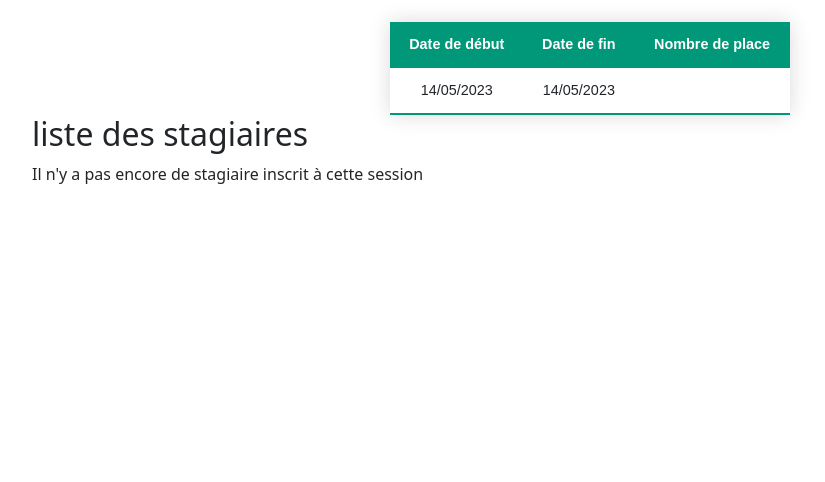
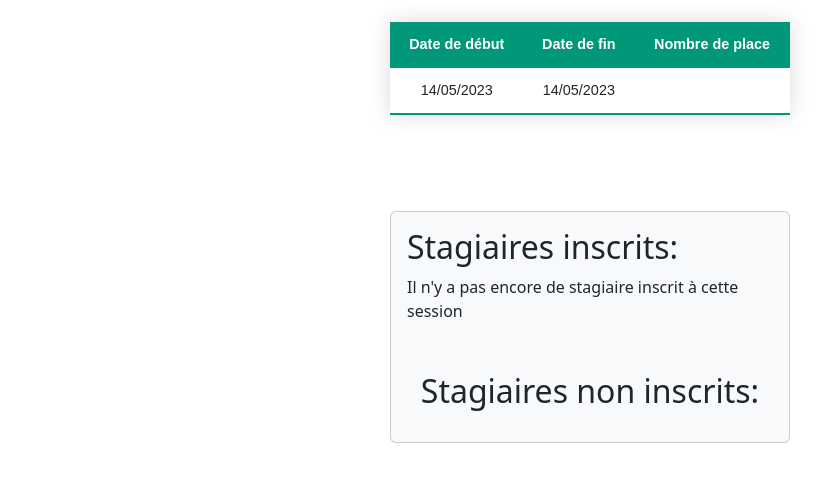
Before and after one commit to Lunamorgendorffer/SfSession, a Symfony app: template templates/session/detailSession.html.twig in a window 1280 px wide. Shown: the part 58-540 px from the top of the page, without its empty margins (50-875 px from the left). Run offline with Twig, Linux system fonts and the light colour scheme; the template is opened without the code that fills it, so the values that code supplies are empty; some libraries are stand-ins or nearby versions.

Commit message:
update fonc show +addStagiaire

```diff
--- a/templates/session/detailSession.html.twig
+++ b/templates/session/detailSession.html.twig
@@ -5,7 +5,7 @@
 {% block body %}
 
 <h1 style="text-align: center; margin-bottom: 30px"> {{ session }}</h1>
-<div class="container" style="display: flex; flex-direction: column; justify-content: center;">
+<div class="container" style="display: flex; flex-direction: column; align-items: center; gap:3em">
     <div>
         <table class="styled-table">
             <thead>
@@ -46,18 +46,34 @@
         {% endfor %}
     </div>
 
-    <h2>liste des stagiaires</h2>
-        {% if session.stagiaires| length ==0 %}
+    <div class="card p-3 bg-light" style="display: flex; flex-direction: column; align-items: center; width: 25rem;">
+        <div>
+            <h2>Stagiaires inscrits:</h2>
+            {% if session.stagiaires| length == 0 %}
+                <p> Il n'y a pas encore de stagiaire inscrit à cette session </p>
+            {% else %}
+                {% for stagiaire in session.stagiaires %}
+                <a href="{{ path('show_stagiaire', {'id': stagiaire.id})}}">{{stagiaire}}</a> <br>
+                {% endfor %}
+            {% endif %}
+        </div>
 
-            <p> Il n'y a pas encore de stagiaire inscrit à cette session </p>
+        <hr>
 
-        {% else %}
+        <div>
+            <h2>Stagiaires non inscrits:</h2>
+            <ul>
+                {% for stagiaire in stagiaires %}
+                    {% if not session.stagiaires.contains(stagiaire) %}
+                        <li>{{ stagiaire.nom }} {{ stagiaire.prenom }} <a href="{{ path('addStagiaire', {'id': session.id, 'idStagiaire': stagiaire.id}) }}" class="btn btn-primary">Ajouter</a></li>
+                    {% endif %}
+                {% endfor %}
 
-            {% for stagiaire in session.stagiaires %}
-                <a href="{{ path('show_stagiaire', {'id': stagiaire.id})}}">{{stagiaire}}</a> <br>
-            {% endfor %}
+            </ul>
 
-        {% endif %}
+        </div>
+
+    </div>
 
 </div>
 
```
Also changed, not shown: src/Controller/SessionController.php (+23 -1 lines).
